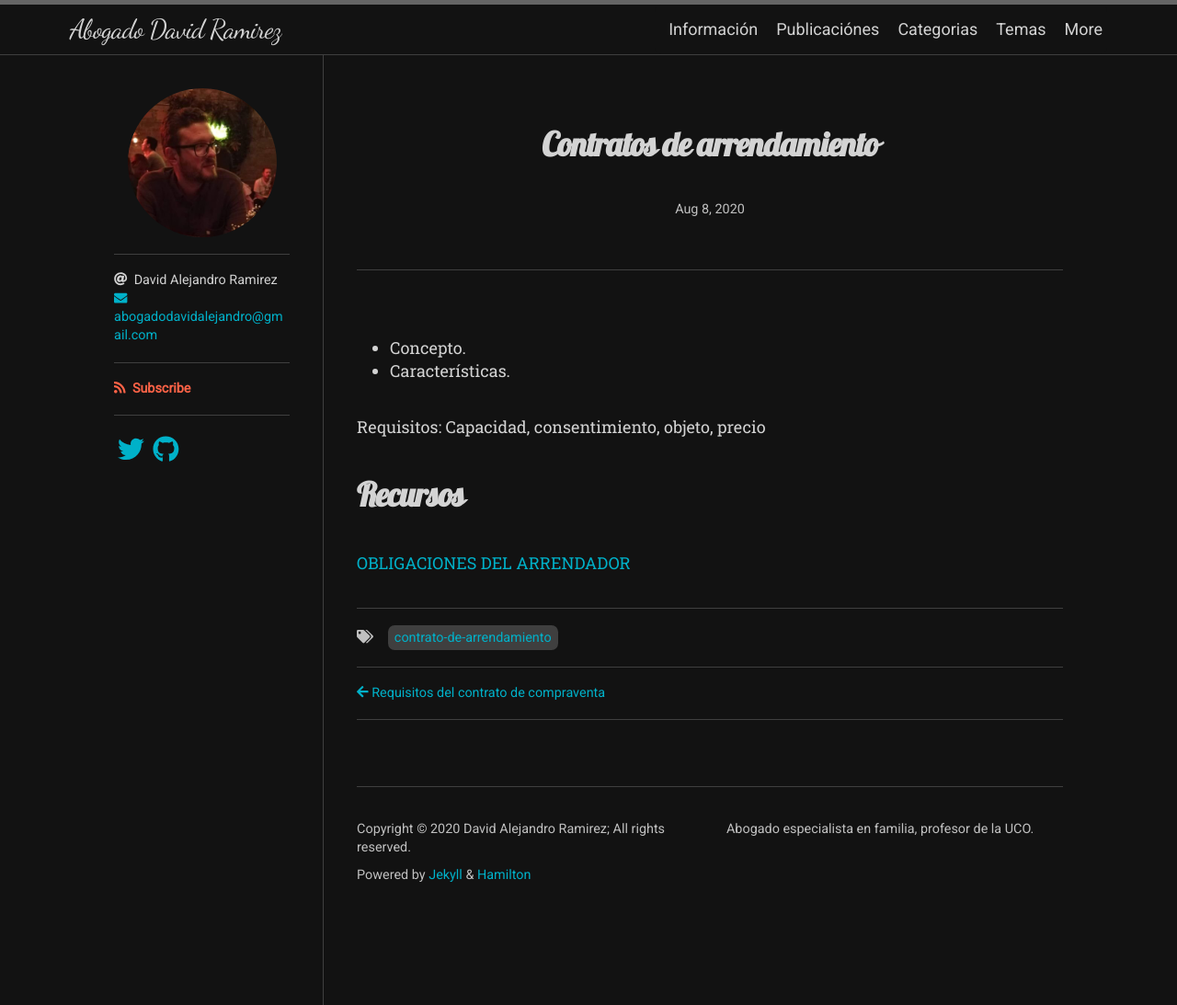
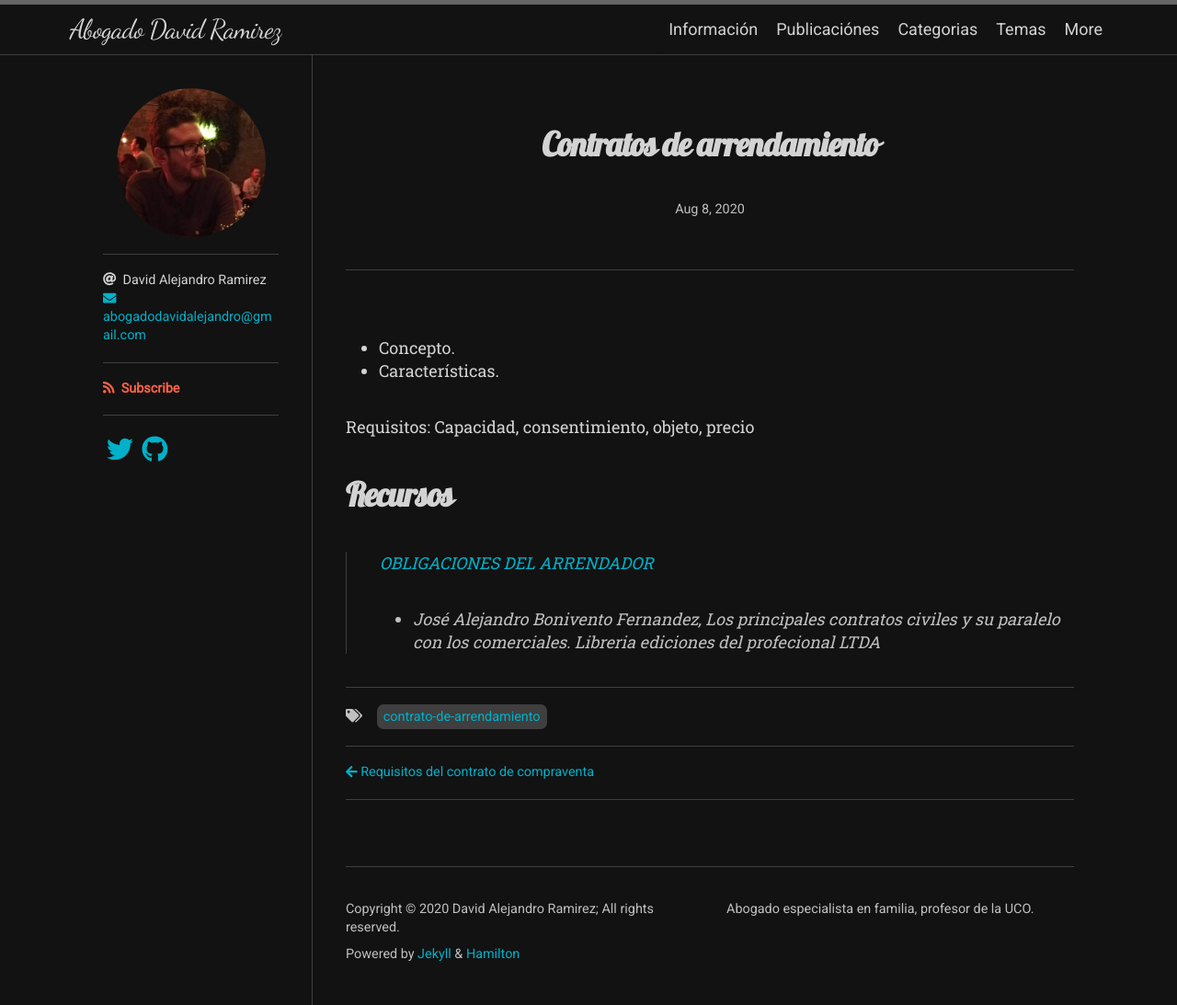
Before and after one commit to abogado-david-alejandro/abogado-david-alejandro.github.io, a Jekyll site: the page built from _posts/2020-08-08-obligaciones-del-arrendador.md, in a window 1280 px wide. Shown: the whole page at 92% size. Built offline with Jekyll 4.4.1, drawn with Linux system fonts in a browser that asks for light colours; nearby versions of some CDN libraries; some web fonts are replaced; comment, search, counter and statistics services are not loaded.

Commit message:
commit inicial

```diff
--- a/_posts/2020-08-08-obligaciones-del-arrendador.md
+++ b/_posts/2020-08-08-obligaciones-del-arrendador.md
@@ -13,4 +13,5 @@ Requisitos: Capacidad, consentimiento, objeto, precio
 <!-- more -->
 # Recursos
 
-[OBLIGACIONES DEL ARRENDADOR](/assets/documentos/contratos-arrendamiento/obligaciones_del_arrendador.pdf)
+> [OBLIGACIONES DEL ARRENDADOR](/assets/documentos/contratos-arrendamiento/obligaciones_del_arrendador.pdf)
+- José Alejandro Bonivento Fernandez, Los principales contratos civiles y su paralelo con los comerciales. Libreria ediciones del profecional LTDA
```
